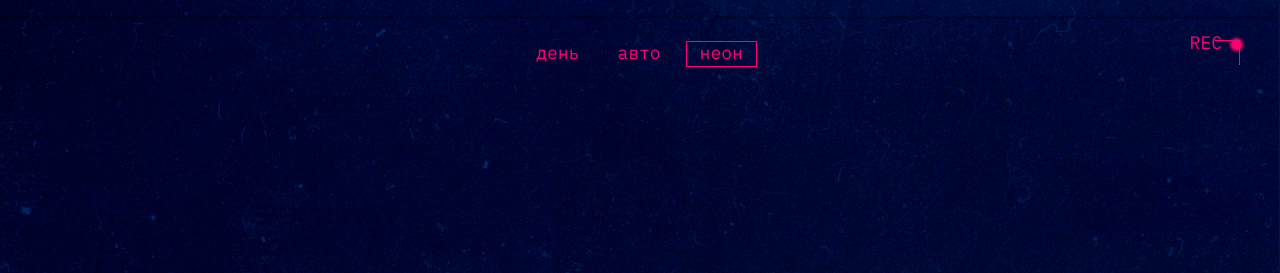
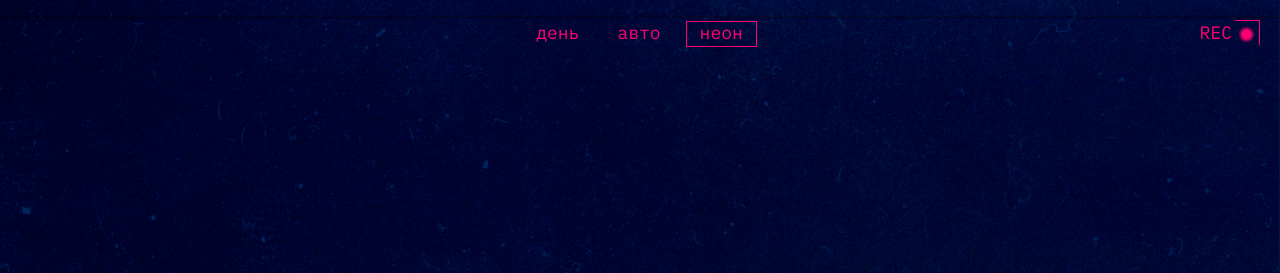
Before and after one commit to fir111/slozhno-sosredotochitsya-fd, a plain HTML site: page index.html in a window 1280 px wide. Both pictures are taken after a click on the button "неон". Shown: the top 273 px of the page. Drawn offline with Linux system fonts and the light colour scheme.

Commit message:
try to fix layout

```diff
--- a/styles/style.css
+++ b/styles/style.css
@@ -15,10 +15,10 @@
 
 .header__rec {
     position: absolute;
-    top: 10px;
+    top: var(--general-margin);
     text-transform: uppercase;
     color: var(--accent-color);
-    margin-right: 38px;
+    margin-right: calc(var(--general-margin) + 28px);
     font-size: var(--main-font-size);
     font-weight: var(--main-font-weight);
     line-height: 1.5625rem;
@@ -134,7 +134,6 @@
     line-height: 1.4625rem;
     margin-bottom: var(--header-title-paragraph-margin);
     max-width: var(--header-title-paragraph-width);
-    /*max-height: var(--header-title-paragraph-height);*/
 }
 
 .main {
@@ -220,13 +219,11 @@
     position: relative;
     margin-top: var(--margin-top);
     padding: var(--general-margin);
-    /*margin: var(--margin-top) var(--general-margin) var(--general-margin) var(--general-margin);*/
     display: flex;
     justify-content: center;
     align-items: center;
     height: 100vh;
     min-height: var(--page-height);
-    /*height: min(calc(100vh - 2*var(--general-margin)), calc(var(--page-height) - 2*var(--general-margin)));*/
 }
 
 .footer__title {
@@ -259,12 +256,11 @@
         --header-last-child-margin: 163px;
         --main-padding-top: 80px;
         --main-gap: 80px;
-        --margin-top: 80px;
+        --margin-top: 60px;
     }
 
     .header {
-        margin: var(--general-margin) var(--general-margin) 0 var(--general-margin);
-        gap: 0px;
+          gap: 0;
     }
 
     .header__theme-menu {
@@ -346,10 +342,6 @@
         grid-column: 2 / span 2;
         grid-row: 3 / 3;
     }
-
-    .footer {
-        margin: var(--margin-top) var(--general-margin) var(--general-margin) var(--general-margin);
-    }
 }
 
 @media (width >= 1024px) {
```
